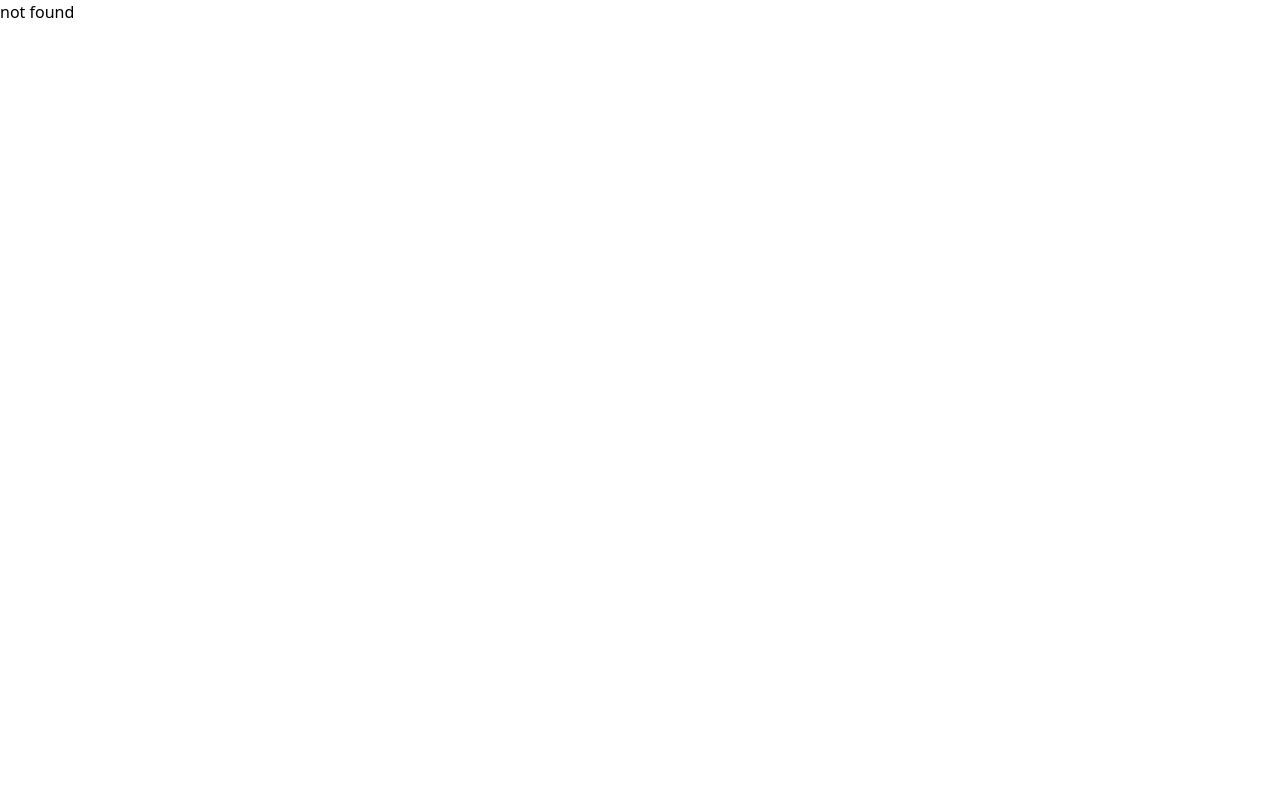
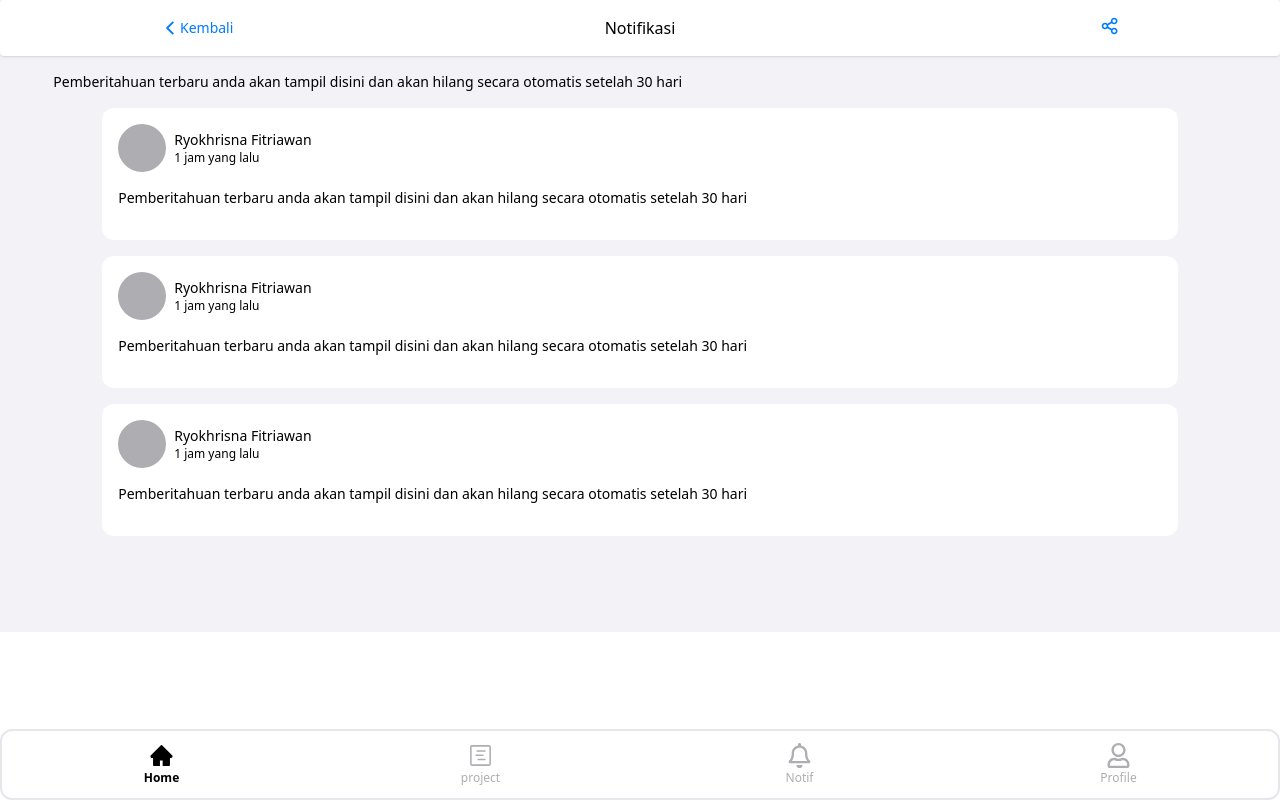
Before and after one commit to ryokf/BantuRiset-frontend, a React (Vite) app: page /notification in a window 1280 px wide. Built offline with nearby package versions, Linux system fonts and the light colour scheme.

Commit message:
✨feature: notif page

```diff
--- a/src/main.tsx
+++ b/src/main.tsx
@@ -13,6 +13,7 @@ import DonateProject from './pages/project/DonateProject.tsx';
 import InvestorDashboard from './pages/donatur/DonaturDashboard.tsx';
 import Profile from './pages/profile/Profile.tsx';
 import DonaturProject from './pages/donatur/DonaturProject.tsx';
+import Notification from './pages/notif/Notification.tsx';
 
 ReactDOM.createRoot(document.getElementById('root')!).render(
   <React.StrictMode>
@@ -28,6 +29,7 @@ ReactDOM.createRoot(document.getElementById('root')!).render(
         <Route path="/donate" element={<DonateProject/>} />
         <Route path="/dashboard" element={<InvestorDashboard/>} />
         <Route path="/project" element={<DonaturProject/>} />
+        <Route path="/notification" element={<Notification/>} />
         <Route path="/profile" element={<Profile/>} />
         <Route path="*" element={<h1>not found</h1>} />
       </Routes>
--- /dev/null
+++ b/src/pages/notif/Notification.tsx
@@ -0,0 +1,47 @@
+import React from 'react'
+import Navbar2 from '../../components/Navbar2';
+import BottomNav from '../../components/BottomNav';
+import { FaUser } from 'react-icons/fa';
+
+const Notification = () => {
+    return (
+        <div className='bg-white-secondary'>
+            <Navbar2 title='Notifikasi'></Navbar2>
+            <div className="w-11/12 m-auto my-4">
+                <p className='text-sm font-light'>Pemberitahuan terbaru anda akan tampil disini dan akan hilang secara otomatis setelah 30 hari</p>
+                <div className="">
+                    <NotifTile></NotifTile>
+                    <NotifTile></NotifTile>
+                    <NotifTile></NotifTile>
+                </div>
+            </div>
+            <div className="h-20"></div>
+            <BottomNav></BottomNav>
+        </div>
+    )
+}
+
+const NotifTile = () => {
+    return (
+        <div className="w-11/12 m-auto my-4">
+            <div className="bg-white rounded-xl p-4">
+                <div className="flex justify-between">
+                    <div className="flex items-center">
+                        <div className="bg-blue-primary rounded-full h-12 w-12 flex items-center justify-center bg-gray">
+                            {/* <img src="" alt="" className="bg-white w-full h-full"/> */}
+                        </div>
+                        <div className="ml-2">
+                            <p className='text-sm font-medium'>Ryokhrisna Fitriawan</p>
+                            <p className='text-xs font-light'>1 jam yang lalu</p>
+                        </div>
+                    </div>
+                </div>
+                <div className="my-4">
+                    <p className='text-sm font-light'>Pemberitahuan terbaru anda akan tampil disini dan akan hilang secara otomatis setelah 30 hari</p>
+                </div>
+            </div>
+        </div>
+    )
+}
+
+export default Notification
```
